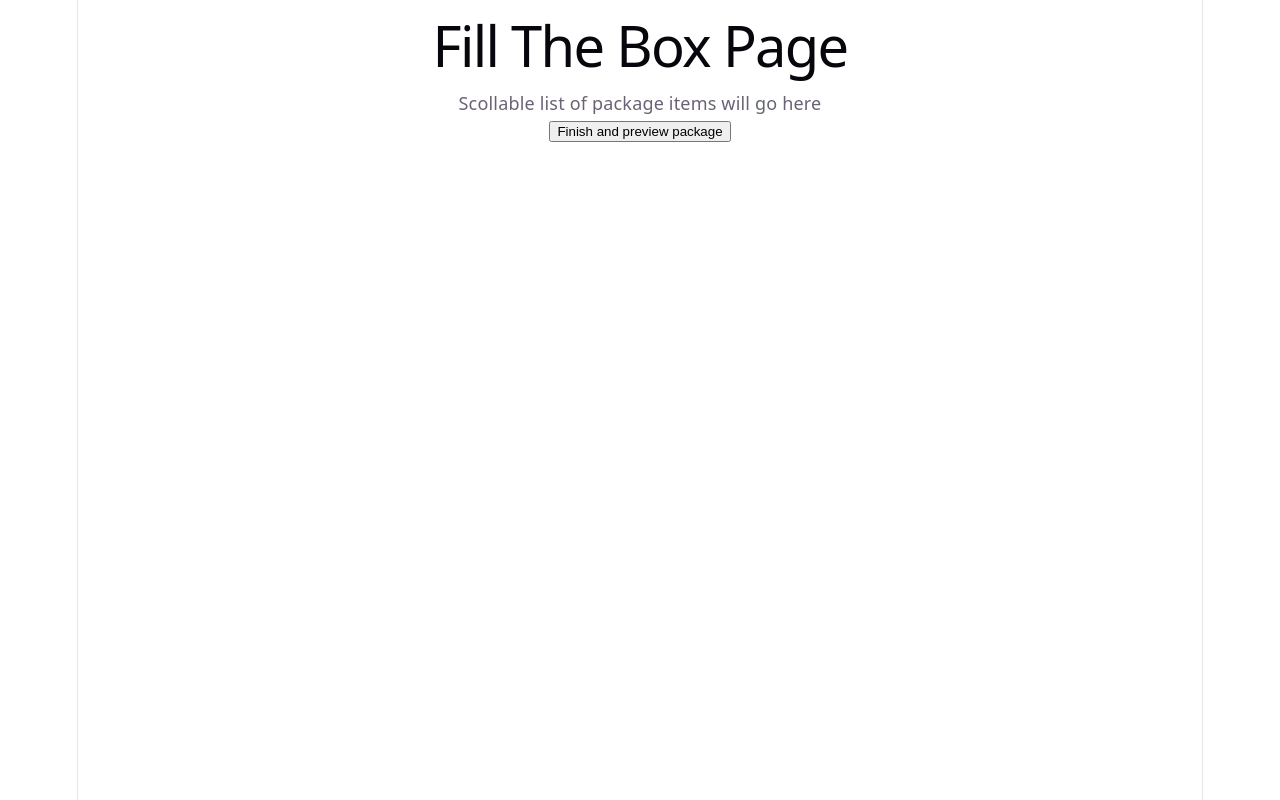
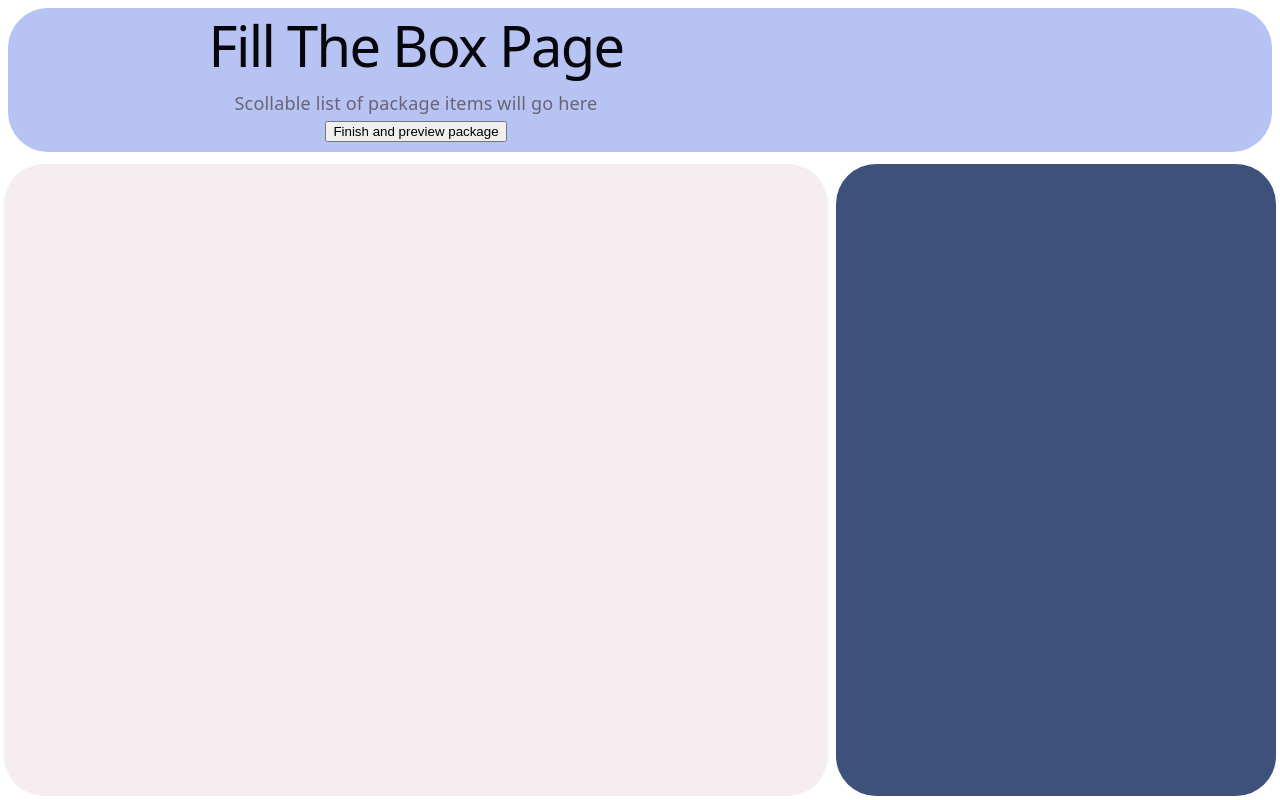
Before and after one commit to mayaadedeji-creator/mini_webapp, a React (Vite) app: page /fill-the-box in a window 1280 px wide. Built offline with nearby package versions, Linux system fonts and the light colour scheme.

Commit message:
Update rectangles for background

```diff
--- a/package.json
+++ b/package.json
@@ -11,7 +11,8 @@
   },
   "dependencies": {
     "react": "^19.2.8",
-    "react-dom": "^19.2.8"
+    "react-dom": "^19.2.8",
+    "react-router-dom": "^7.18.4"
   },
   "devDependencies": {
     "@eslint/js": "^10.0.1",
--- /dev/null
+++ b/src/App.css
@@ -0,0 +1,19 @@
+.box {
+  width: 150px;
+  border-radius: 16px;
+}
+
+.box-1 {
+  background-color: #e63946;
+  height: 150px;
+}
+
+.box-2 {
+  background-color: #2a9d8f;
+  height: 250px;
+}
+
+.box-3 {
+  background-color: #457b9d;
+  height: 200px;
+}
--- a/src/App.jsx
+++ b/src/App.jsx
@@ -1,17 +1,20 @@
 import { BrowserRouter, Routes, Route } from 'react-router-dom';
 import { PackageProvider } from './context/PackageContext';
+import Layout from './components/Layout';
 import OpeningPage from './pages/OpeningPage';
+import ArrivalPage from './pages/ArrivalPage';
 import FillTheBoxPage from './pages/FillTheBoxPage';
-import ArrivalPage from './pages/ArrivalPage';
 
 function App() {
   return (
     <PackageProvider>
       <BrowserRouter>
         <Routes>
-          <Route path="/" element={<OpeningPage />} />
-          <Route path="/fill-the-box" element={<FillTheBoxPage />} />
-          <Route path="/arrival" element={<ArrivalPage />} />
+          <Route element={<Layout />}>
+            <Route path="/" element={<OpeningPage />} />
+            <Route path="/fill-the-box" element={<FillTheBoxPage />} />
+            <Route path="/arrival" element={<ArrivalPage />} />
+          </Route>
         </Routes>
       </BrowserRouter>
     </PackageProvider>
--- /dev/null
+++ b/src/components/Layout.css
@@ -0,0 +1,61 @@
+html, body {
+  margin: 0;
+  height: 100%;
+}
+
+#root {
+  /* likely already has height rules from index.css — don't fight those */
+}
+
+.app-layout {
+  min-height: 100vh;
+  display: flex;
+  flex-direction: column;
+}
+
+header, footer {
+  flex-shrink: 0; /* keep these their natural size, don't let them get squished */
+}
+
+main {
+  flex: 1; /* fills whatever space is left between header and footer */
+  display: grid;
+  /* your grid-template-rows/columns go here once you build the panels */
+
+    grid-template-rows: 20% 1fr;
+    grid-template-columns: 65% 35%;
+}
+
+
+.box-1 {
+  background-color: #B7C3F3;
+  grid-row: 1;
+  grid-column: 1 / -1;
+  border-radius: 40px;
+  margin: 8px;
+}
+
+.box-2 {
+  background-color: #F5EDF0;
+  grid-row: 2;
+  grid-column: 1;
+  border-radius: 40px;
+  margin: 4px;
+
+}
+
+.box-3 {
+  background-color: #3E517A;
+  grid-row: 2;
+  grid-column: 2;
+  border-radius: 40px;
+  margin: 4px;
+}
+
+/* whatever wraps your Outlet content needs to sit in the same cell, on top */
+.content {
+  grid-row: 1;
+  grid-column: 1;
+  position: relative;
+  z-index: 1;
+}
--- /dev/null
+++ b/src/components/Layout.jsx
@@ -0,0 +1,24 @@
+import { Outlet } from 'react-router-dom';
+import './Layout.css';
+
+export default function Layout() {
+  return (
+    <div className="app-layout">
+      <header></header>
+
+      <main>
+        <div className="box box-1"></div>
+        <div className="box box-2"></div>
+        <div className="box box-3"></div>
+
+        <div className="content">
+            <Outlet />
+
+        </div>
+
+      </main>
+
+      <footer></footer>
+    </div>
+  );
+}
--- a/src/index.css
+++ b/src/index.css
@@ -55,16 +55,16 @@ body {
 }
 
 #root {
-  width: 1126px;
+
   max-width: 100%;
   margin: 0 auto;
   text-align: center;
-  border-inline: 1px solid var(--border);
   min-height: 100svh;
   display: flex;
   flex-direction: column;
   box-sizing: border-box;
 }
+
 
 h1,
 h2 {
```
Also changed, not shown: src/pages/FillTheBoxPage.jsx (line endings or trailing spaces), 1 other file (tests, documents, lock files or other folders).
